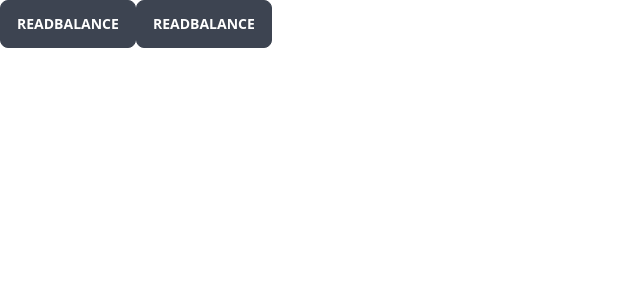
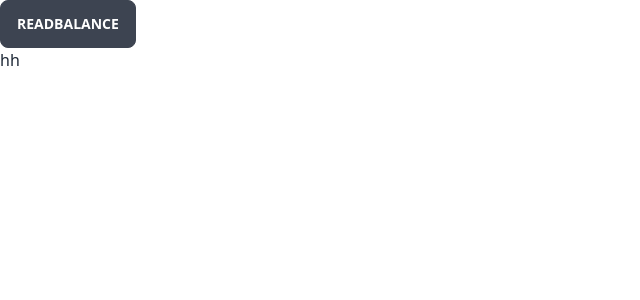
Before and after one commit to designerbjk/purple_state_dao, a Next.js app: page /getBalance in a window 1280 px wide. Shown: the top 300 px of the page, without its empty margins (0-640 px from the left). Built offline with nearby package versions, Linux system fonts and the light colour scheme.

Commit message:
able to swap, but need lot of error msg handling

```diff
--- a/pages/getBalance.js
+++ b/pages/getBalance.js
@@ -1,5 +1,5 @@
 import React from "react";
-import { ethers, Wallet } from "ethers";
+import { ethers } from "ethers";
 
 export default function GetBalance() {
   async function getBalance() {
@@ -27,9 +27,9 @@ export default function GetBalance() {
       method: "eth_requestAccounts",
     }); //get address of signed account
 
-    console.log(`get name ${name}`);
-    console.log(`get balance ${balance}`);
-    console.log(`get balance ${userAddress}`);
+    // console.log(`get name ${name}`);
+    // console.log(`get balance ${balance}`);
+    // console.log(`get balance ${userAddress}`);
   }
 
   async function sendUSDC(usdcAmount, toAddress) {
@@ -47,9 +47,7 @@ export default function GetBalance() {
       <button className="btn" onClick={readBalance}>
         readBalance
       </button>
-      <button className="btn" onClick={readBalance}>
-        readBalance
-      </button>
+      <div> hh</div>
     </div>
   );
 }
```
